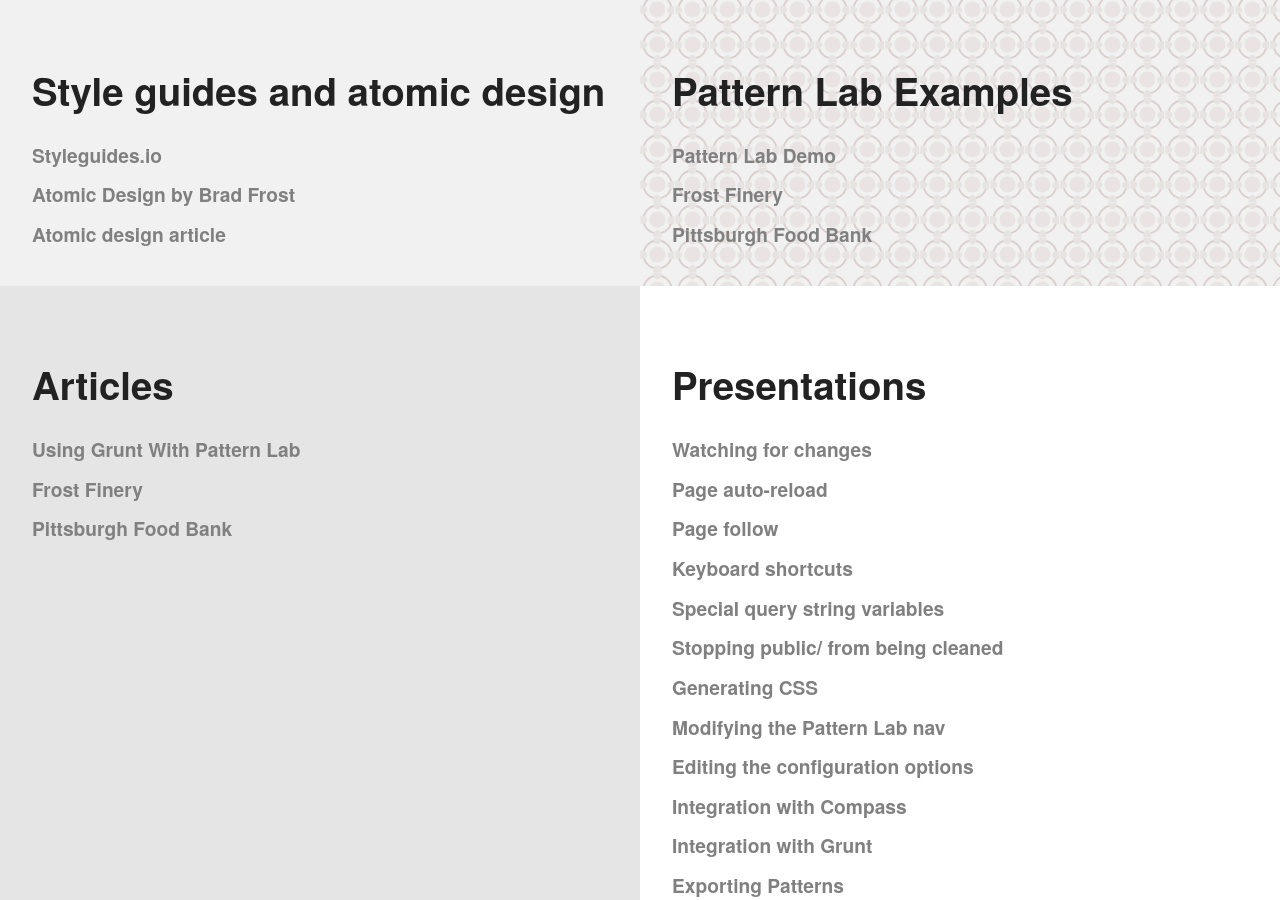
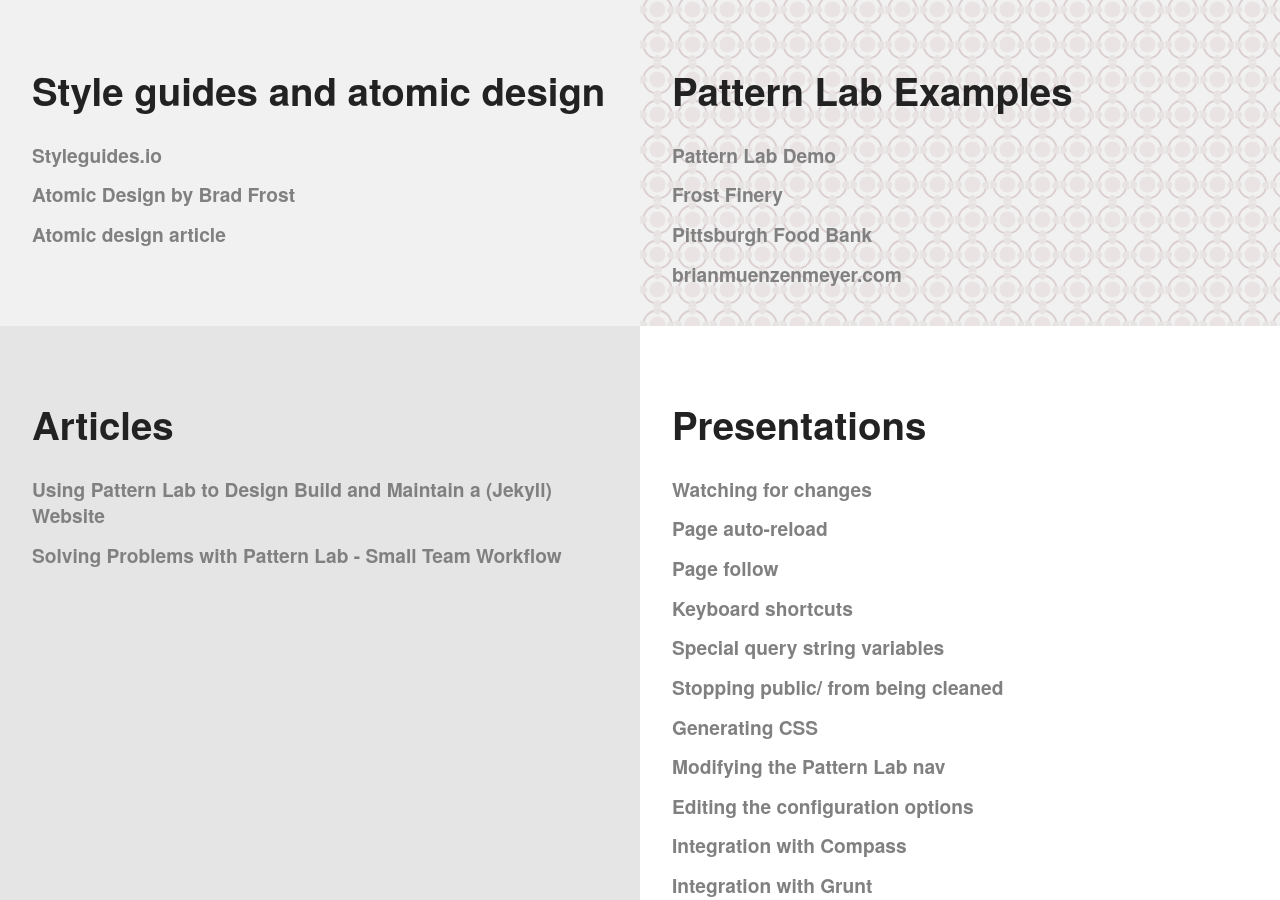
Before and after one commit to pattern-lab/website, a Jekyll site: the page built from resources.html, in a window 1280 px wide and 900 px high, scrolled down 443 px. Built offline with Jekyll 4.4.1, drawn with Linux system fonts in a browser that asks for light colours; comment, search, counter and statistics services are not loaded.

Commit message:
add public pattern lab to resource. add two articles in place of dummy copy

```diff
--- a/resources.html
+++ b/resources.html
@@ -32,6 +32,7 @@
             	<li class="link-list__item"><a class="link-list__link" href="http://demo.patternlab.io/">Pattern Lab Demo</a></li>
             	<li class="link-list__item"><a class="link-list__link" href="http://patterns.frostfinery.com/">Frost Finery</a></li>
             	<li class="link-list__item"><a class="link-list__link" href="http://foodbank.bradfrostweb.com/patternlab/v10/">Pittsburgh Food Bank</a></li>
+              <li class="link-list__item"><a class="link-list__link" href="http://www.brianmuenzenmeyer.com/patternlab/public/">brianmuenzenmeyer.com</a></li>
             </ul>
         </div>
 
@@ -42,9 +43,8 @@
         <div class="tile tile--flex tile--alt">
     	    <h2 class="language-btn">Articles</h2>
             <ul class="link-list">
-            	<li class="link-list__item"><a class="link-list__link" href="http://demo.patternlab.io/">Using Grunt With Pattern Lab</a></li>
-            	<li class="link-list__item"><a class="link-list__link" href="http://patterns.frostfinery.com/">Frost Finery</a></li>
-            	<li class="link-list__item"><a class="link-list__link" href="http://foodbank.bradfrostweb.com/patternlab/v10/">Pittsburgh Food Bank</a></li>
+              <li class="link-list__item"><a class="link-list__link" href="http://www.brianmuenzenmeyer.com/using-patternlab-to-design-build-and-maintain-a-website">Using Pattern Lab to Design Build and Maintain a (Jekyll) Website</a></li>
+              <li class="link-list__item"><a class="link-list__link" href="http://www.brianmuenzenmeyer.com/solving-problems-with-pattern-lab-small-team-workflow">Solving Problems with Pattern Lab - Small Team Workflow</a></li>
             </ul>
         </div>
 
```
